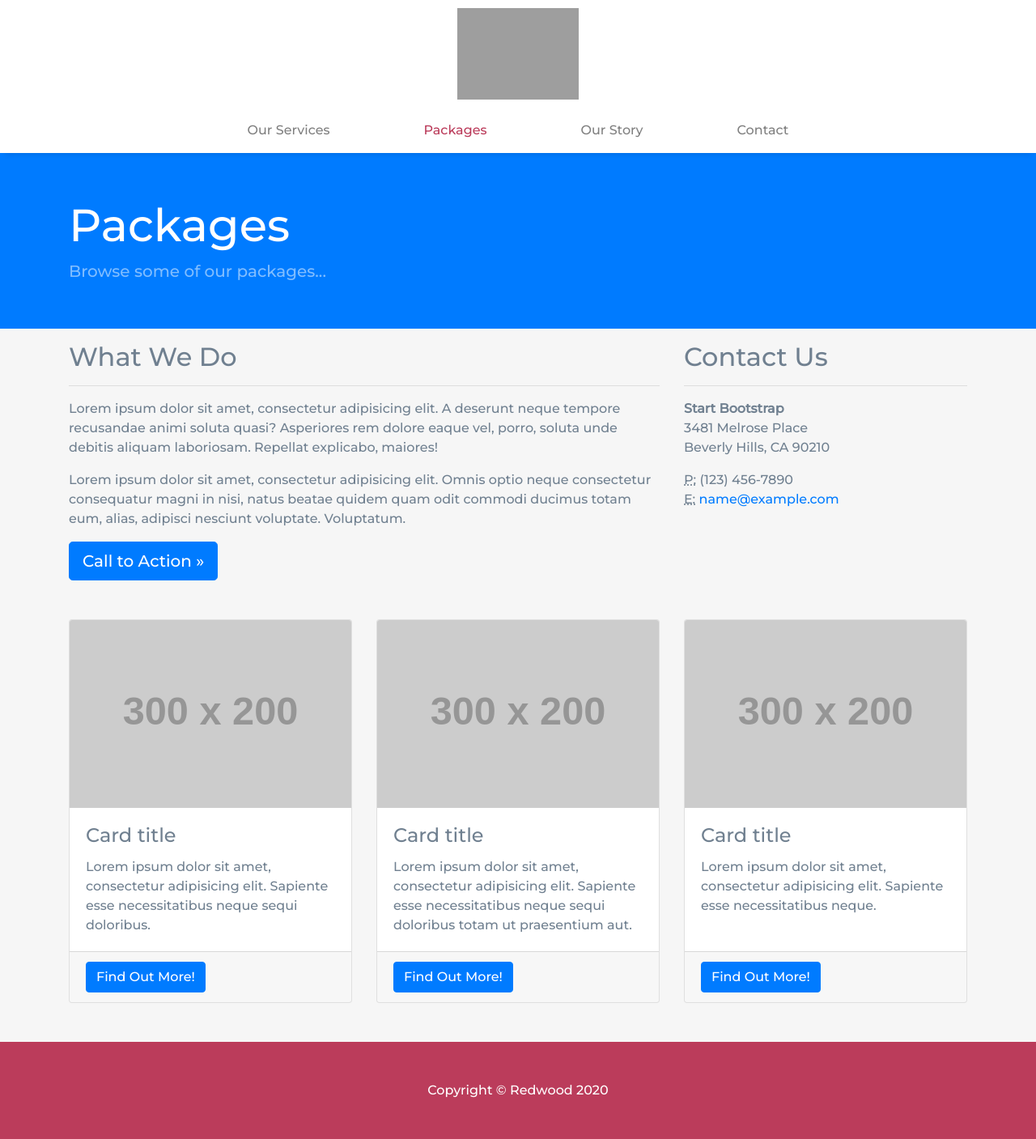
After one commit to angus-archive/redwood, a PHP site: page /packages in a window 1280 px wide. The commit adds this page. Shown: the whole page at 81% size. Run offline with PHP 8.4, Linux system fonts and the light colour scheme; grey boxes labelled with a size stand in for pictures from a placeholder-image service; some libraries are stand-ins or nearby versions; grey boxes are pictures that could not be loaded.

Commit message:
Added packages template

```diff
--- a/includes/header-content.php
+++ b/includes/header-content.php
@@ -1,7 +1,9 @@
 <header>
-    <div id="logoContainer">
-        <a href="/index.php"><img id="redLogo" src="/resources/coreImages/LogoSVG.svg" alt="Redwood Logo"></a>
-    </div>
-	<!--Nav-Bar-->
-    <?php $path = $_SERVER['DOCUMENT_ROOT'];$path .= "/includes/navigation.php";include_once($path); ?>
+	<div class="navWrapper">
+		<div id="logoContainer">
+			<a href="/index.php"><img id="redLogo" src="/resources/coreImages/LogoSVG.svg" alt="Redwood Logo"></a>
+		</div>
+		<!--Nav-Bar-->
+		<?php $path = $_SERVER['DOCUMENT_ROOT'];$path .= "/includes/navigation.php";include_once($path); ?>
+	</div>
 </header>
--- /dev/null
+++ b/packages/index.php
@@ -0,0 +1,103 @@
+<?php $path = $_SERVER['DOCUMENT_ROOT'];$path .= "/includes/a_config.php";include_once($path); ?>
+<!DOCTYPE html>
+<html lang="en">
+<head>
+    <!-- Head tags -->
+    <?php $path = $_SERVER['DOCUMENT_ROOT'];$path .= "/includes/head-tags.php";include_once($path); ?>
+</head>
+
+<body>
+
+<!-- Header-->
+<?php $path = $_SERVER['DOCUMENT_ROOT'];$path .= "/includes/header-content.php";include_once($path); ?>
+<!-- Brand Banner-->
+<div class="bg-primary py-2 mb-3">
+    <div class="container h-90">
+        <div class="row h-100 align-items-center">
+            <div class="col-lg-12">
+                <h1 class="display-4 text-white mt-5 mb-2">Packages</h1>
+                <p class="lead mb-5 text-white-50">Browse some of our packages...</p>
+            </div>
+        </div>
+    </div>
+</div>
+<!-- Page Content -->
+<div class="container">
+
+    <div class="row">
+        <div class="col-md-8 mb-5">
+            <h2>What We Do</h2>
+            <hr>
+            <p>Lorem ipsum dolor sit amet, consectetur adipisicing elit. A deserunt neque tempore recusandae animi soluta quasi? Asperiores rem dolore eaque vel, porro, soluta unde debitis aliquam laboriosam. Repellat explicabo, maiores!</p>
+            <p>Lorem ipsum dolor sit amet, consectetur adipisicing elit. Omnis optio neque consectetur consequatur magni in nisi, natus beatae quidem quam odit commodi ducimus totam eum, alias, adipisci nesciunt voluptate. Voluptatum.</p>
+            <a class="btn btn-primary btn-lg" href="#">Call to Action &raquo;</a>
+        </div>
+        <div class="col-md-4 mb-5">
+            <h2>Contact Us</h2>
+            <hr>
+            <address>
+                <strong>Start Bootstrap</strong>
+                <br>3481 Melrose Place
+                <br>Beverly Hills, CA 90210
+                <br>
+            </address>
+            <address>
+                <abbr title="Phone">P:</abbr>
+                (123) 456-7890
+                <br>
+                <abbr title="Email">E:</abbr>
+                <a href="mailto:#">name@example.com</a>
+            </address>
+        </div>
+    </div>
+    <!-- /.row -->
+
+    <div class="row">
+        <div class="col-md-4 mb-5">
+            <div class="card h-100">
+                <img class="card-img-top" src="http://placehold.it/300x200" alt="">
+                <div class="card-body">
+                    <h4 class="card-title">Card title</h4>
+                    <p class="card-text">Lorem ipsum dolor sit amet, consectetur adipisicing elit. Sapiente esse necessitatibus neque sequi doloribus.</p>
+                </div>
+                <div class="card-footer">
+                    <a href="#" class="btn btn-primary">Find Out More!</a>
+                </div>
+            </div>
+        </div>
+        <div class="col-md-4 mb-5">
+            <div class="card h-100">
+                <img class="card-img-top" src="http://placehold.it/300x200" alt="">
+                <div class="card-body">
+                    <h4 class="card-title">Card title</h4>
+                    <p class="card-text">Lorem ipsum dolor sit amet, consectetur adipisicing elit. Sapiente esse necessitatibus neque sequi doloribus totam ut praesentium aut.</p>
+                </div>
+                <div class="card-footer">
+                    <a href="#" class="btn btn-primary">Find Out More!</a>
+                </div>
+            </div>
+        </div>
+        <div class="col-md-4 mb-5">
+            <div class="card h-100">
+                <img class="card-img-top" src="http://placehold.it/300x200" alt="">
+                <div class="card-body">
+                    <h4 class="card-title">Card title</h4>
+                    <p class="card-text">Lorem ipsum dolor sit amet, consectetur adipisicing elit. Sapiente esse necessitatibus neque.</p>
+                </div>
+                <div class="card-footer">
+                    <a href="#" class="btn btn-primary">Find Out More!</a>
+                </div>
+            </div>
+        </div>
+    </div>
+    <!-- /.row -->
+
+</div>
+<!-- Footer -->
+<?php $path = $_SERVER['DOCUMENT_ROOT'];$path .= "/includes/footer.php";include_once($path); ?>
+<!-- Footer - Tags -->
+<?php $path = $_SERVER['DOCUMENT_ROOT'];$path .= "/includes/footer-tags.php";include_once($path); ?>
+
+</body>
+
+</html>
--- a/resources/styles/stylesheet.css
+++ b/resources/styles/stylesheet.css
@@ -104,6 +104,10 @@ Logo at top of page
 	color: var(--redwoodRed);
 }
 
+
+.navWrapper{
+	width: 100%;
+}
 
 
 /*
@@ -330,8 +334,8 @@ ULTRA WIDE
 
 
 	.navbar-nav > li{
-		padding-left:70px;
-		padding-right:70px;
+		padding-left:100px;
+		padding-right:100px;
 	}
 
 
```
Also changed, not shown: index.php (+11 -0 lines).
